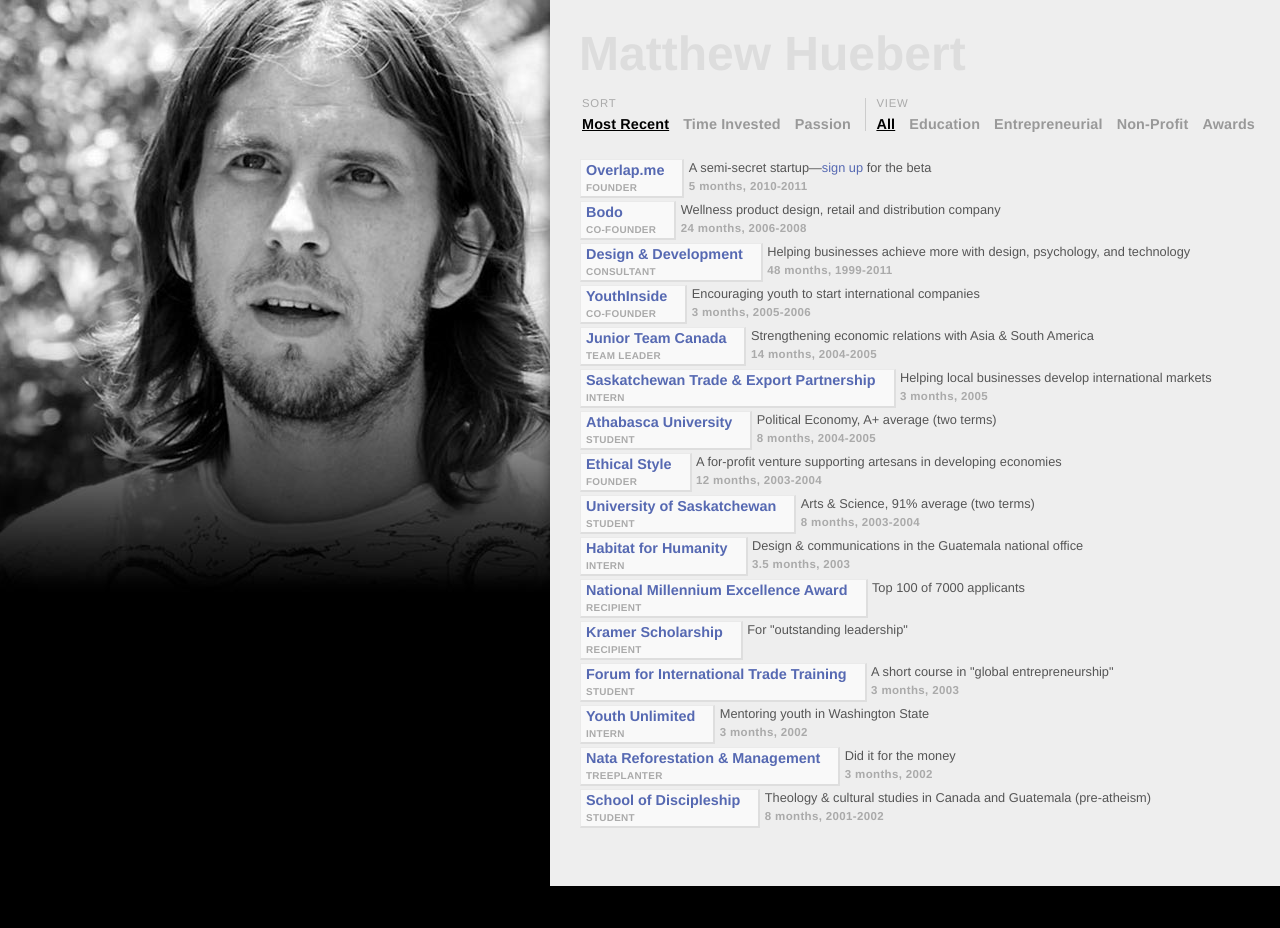
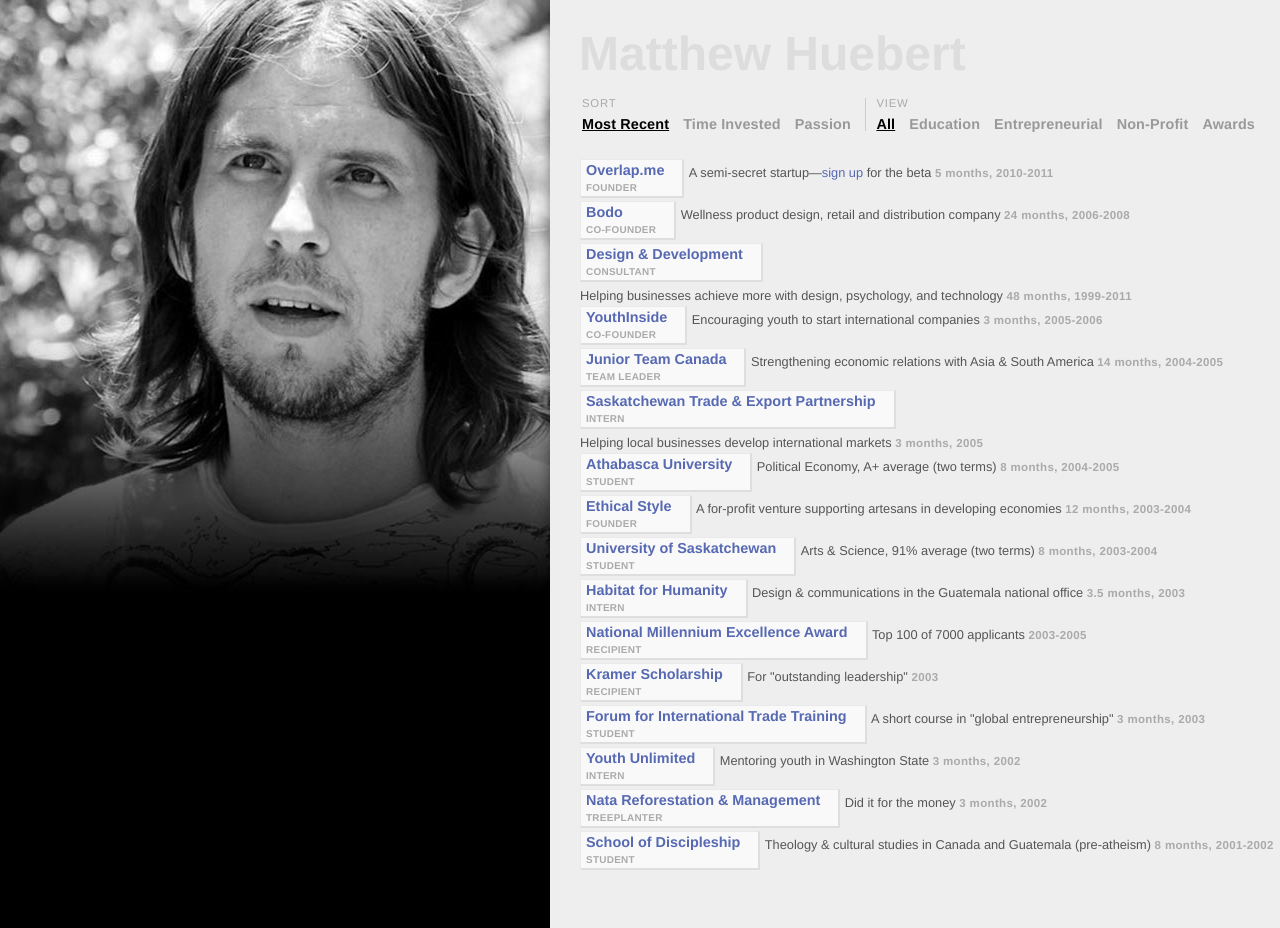
Before and after one commit to mhuebert/KineticHeat, a Jekyll site: the page built from index.html, in a window 1280 px wide. Built offline with Jekyll 4.4.1, drawn with Linux system fonts in a browser that asks for light colours; before the commit the page ends 900 px from its top, so only the background shows below that.

Commit message:
Wording changes

```diff
--- a/_includes/element_partial.html
+++ b/_includes/element_partial.html
@@ -7,10 +7,7 @@
   </a>
   <div class='detail'>
     {{ element.detail }}
-    {% if element.length %}
-    <br />
-    <div class='length'>{{ element.length }} months, {{ element.years }}</div>
-    {% endif %}
+    <div class='length'>{% if element.length %}{{ element.length }} months,{% endif %} {{ element.years }}</div>
   </div>
   {% if element.locations %}
   <div class='locations'>[{{ element.locations }}]</div>
```
Also changed, not shown: 1 other file.
